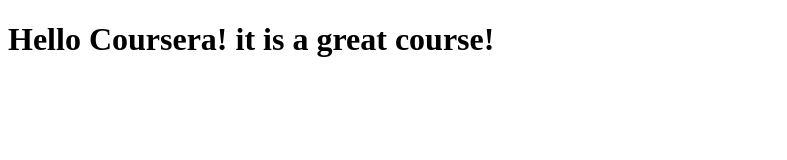
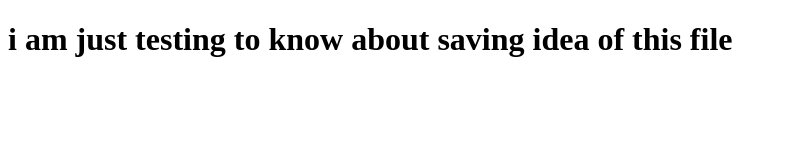
Before and after one commit to gehlot0000/coursera-test, a plain HTML site: page site/index.html in a window 1280 px wide. Shown: the whole page, without its empty margins (0-787 px from the left). Drawn offline with Linux system fonts and the light colour scheme.

Commit message:
something

```diff
--- a/site/index.html
+++ b/site/index.html
@@ -1,9 +1,9 @@
 <!DOCTYPE html>
 <html>
 <head>
-	<title>Hello cousera</title>
+	<title>testing</title>
 </head>
 <body>
-<h1>Hello Coursera! it is a great course!</h1>
+<h1>i am just testing to know about saving idea of this file </h1>
 </body>
 </html>
```
Also changed, not shown: 2 other files.
